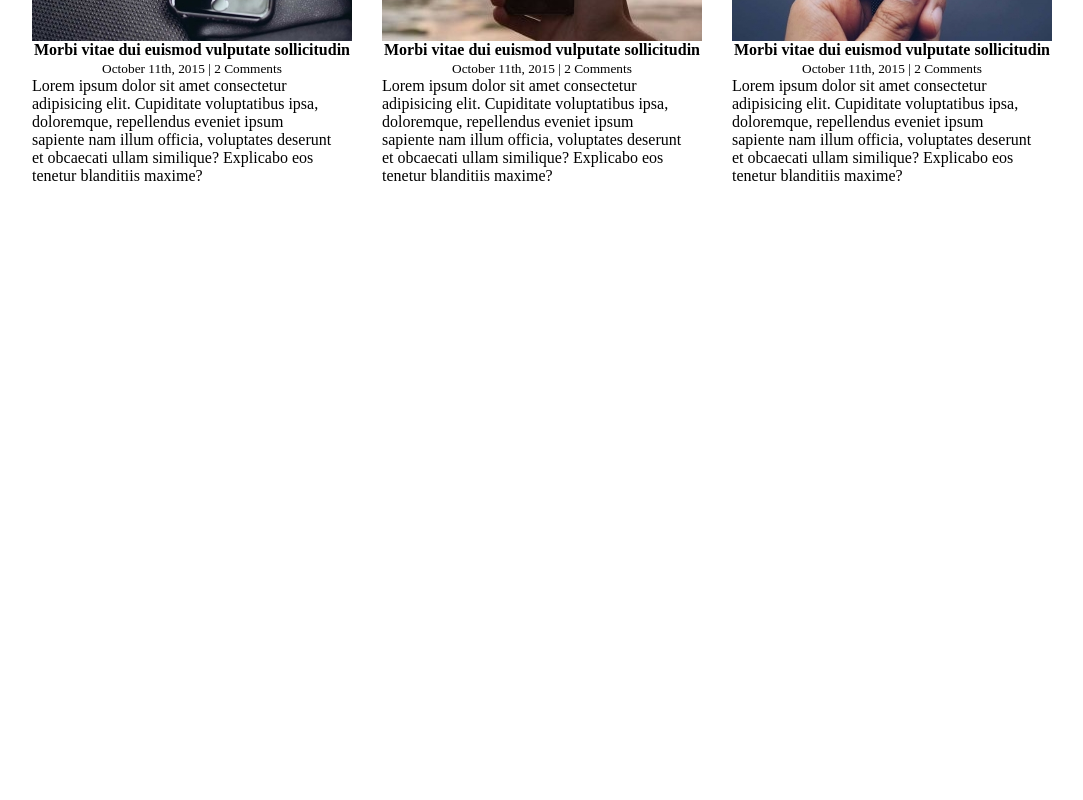
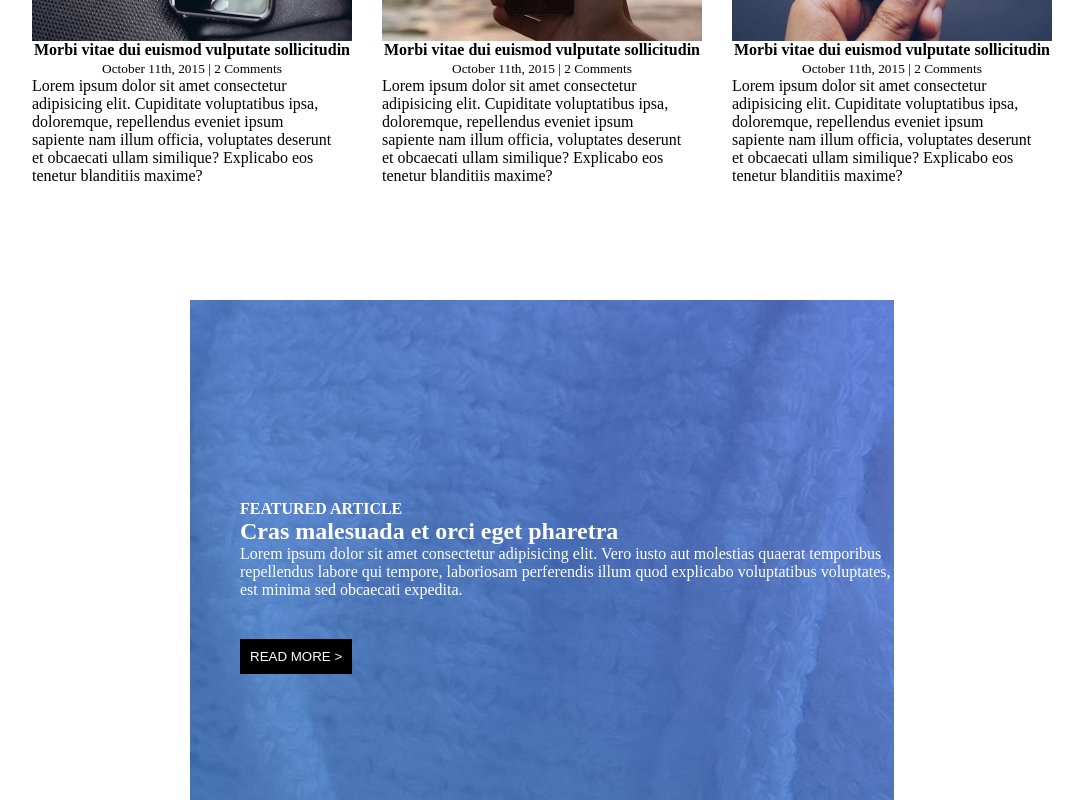
Before and after one commit to LorenzoMoccia/-proj-html-vuejs, a Vue app: page / in a window 1280 px wide. Shown: the part 1438-2238 px from the top of the page, without its empty margins (98-1181 px from the left). Before the commit the page ends 1638 px from the top, so only its background shows below. Built offline with nearby package versions, Linux system fonts and the light colour scheme.

Commit message:
Featured article in AppMain

```diff
--- a/src/components/AppMain.vue
+++ b/src/components/AppMain.vue
@@ -25,6 +25,7 @@ export default {
     <h1>All the latest news</h1>
     <hr>
 
+    <!--CARD CONTAINER-->
     <div class="card-container">
       <!--CARD-->
       <div class="card">
@@ -59,6 +60,18 @@ export default {
       </div>
       <!--/CARD-->
     </div>
+    <!--/CARD CONTAINER-->
+
+    <!--FEATURED ARTICLE CONTAINER-->
+    <div class="featured-article-container">
+      <div class="featured-article-text">
+        <strong>FEATURED ARTICLE</strong>
+        <h2>Cras malesuada et orci eget pharetra</h2>
+        <p>Lorem ipsum dolor sit amet consectetur adipisicing elit. Vero iusto aut molestias quaerat temporibus repellendus labore qui tempore, laboriosam perferendis illum quod explicabo voluptatibus voluptates, est minima sed obcaecati expedita.</p>
+        <button>READ MORE ></button>
+      </div>
+    </div>
+    <!--/FEATURED ARTICLE CONTAINER-->
   </div>
 </template>
 
@@ -99,7 +112,6 @@ hr{
 
 strong{
   display: block;
-
 }
 
 img{
@@ -113,4 +125,27 @@ img{
   width: 300px;
   text-align: left;
 }
+
+.featured-article-container{
+  background: url('../img/featured_article_1_bg.jpg');
+  width: 55%;
+  height: 500px;
+  margin: auto;
+  margin-top: 100px;
+}
+
+.featured-article-text{
+  color: white;
+  text-align: left;
+  padding-top: 200px;
+  padding-left: 50px;
+}
+
+button{
+  padding: 10px;
+  background-color: black;
+  border: none;
+  color: white;
+  margin-top: 40px;
+}
 </style>
```
